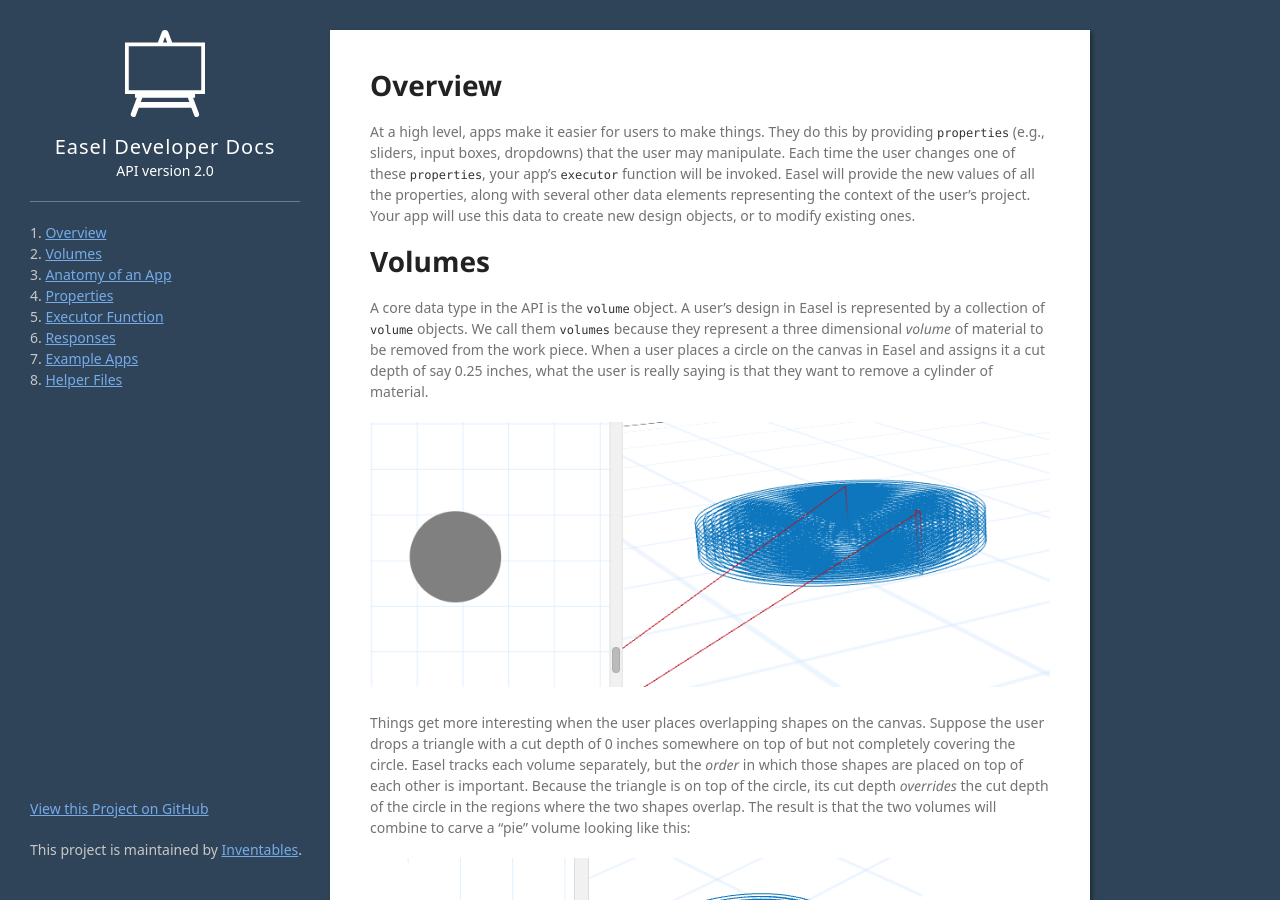
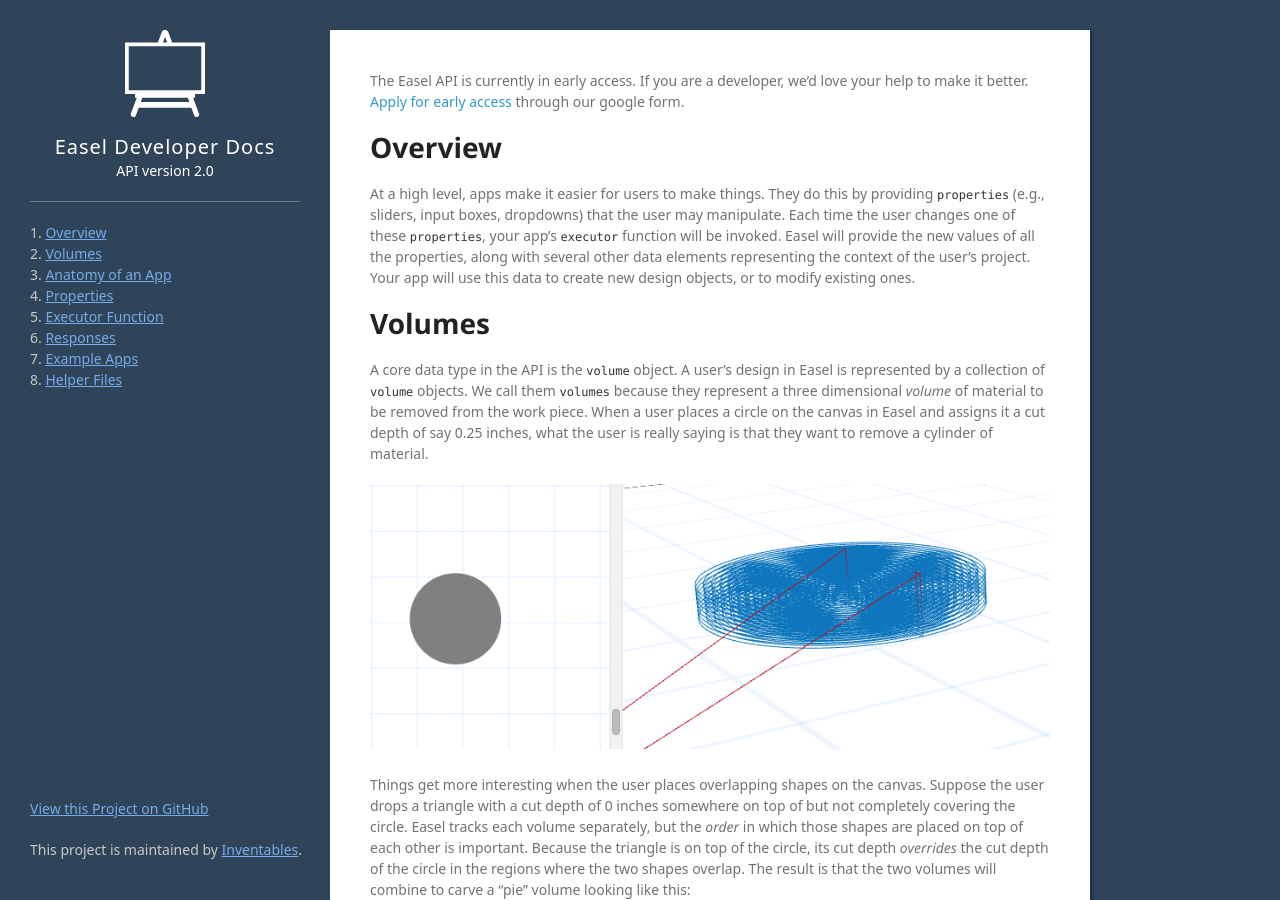
Before and after one commit to inventables/easel-dev, a Jekyll site: the page built from index.md, in a window 1280 px wide and 900 px high. Built offline with Jekyll 4.4.1, drawn with Linux system fonts in a browser that asks for light colours; some web fonts are replaced.

Commit message:
Add link to apply for early access

```diff
--- a/index.md
+++ b/index.md
@@ -1,6 +1,8 @@
 ---
 layout: default
 ---
+
+The Easel API is currently in early access. If you are a developer, we'd love your help to make it better. [Apply for early access](http://goo.gl/forms/8RoPg8TfZ2) through our google form.
 
 # <a name="overview"></a> Overview
 
```
